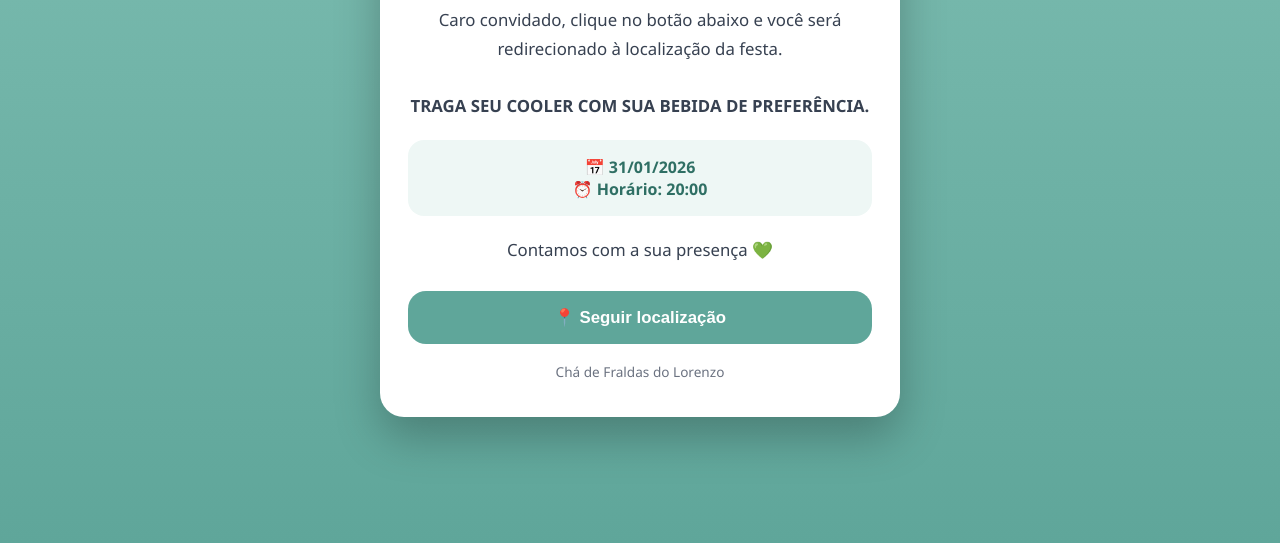
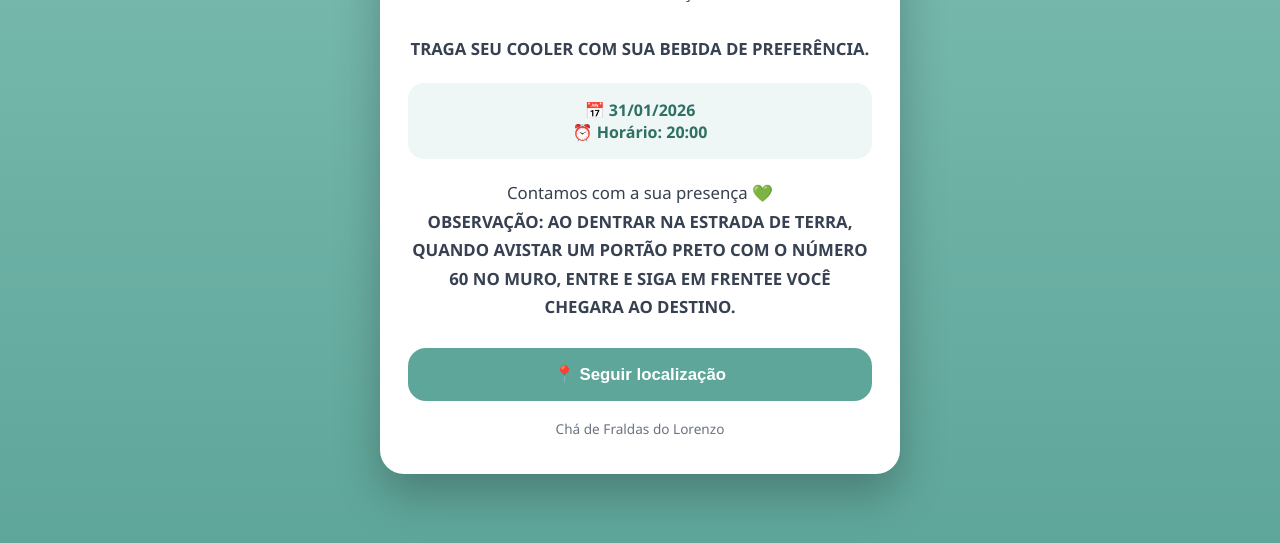
Before and after one commit to MatheusGlanz/localiza-o-lorenzo, a plain HTML site: page index.html in a window 1280 px wide. Shown: the part 257-800 px from the top of the page. Drawn offline with Linux system fonts and the light colour scheme.

Commit message:
Update index.html with location instructions
Added a note for guests regarding the entrance to the location.

```diff
--- a/index.html
+++ b/index.html
@@ -25,7 +25,9 @@ Caro convidado, clique no botão abaixo e você será redirecionado à localiza
 </div>
 
 
-<p>Contamos com a sua presença 💚</p>
+<p>Contamos com a sua presença 💚<br />
+    <strong> OBSERVAÇÃO: AO DENTRAR NA ESTRADA DE TERRA, QUANDO AVISTAR UM PORTÃO PRETO COM O NÚMERO 60 NO MURO, ENTRE E SIGA EM FRENTEE VOCÊ CHEGARA AO DESTINO.</strong>
+</p>
 
 
 <button onclick="irParaLocalizacao()">📍 Seguir localização</button>
```
